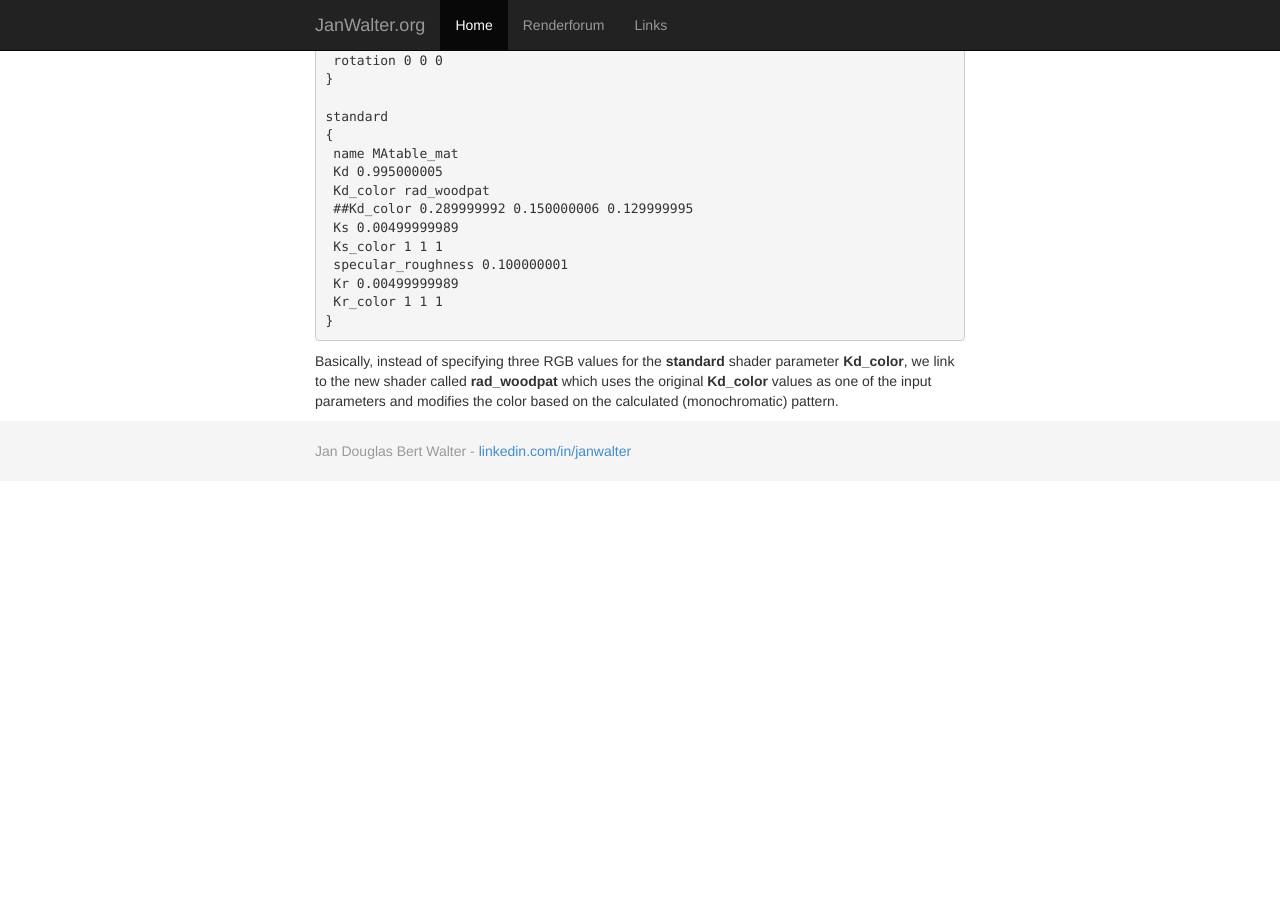
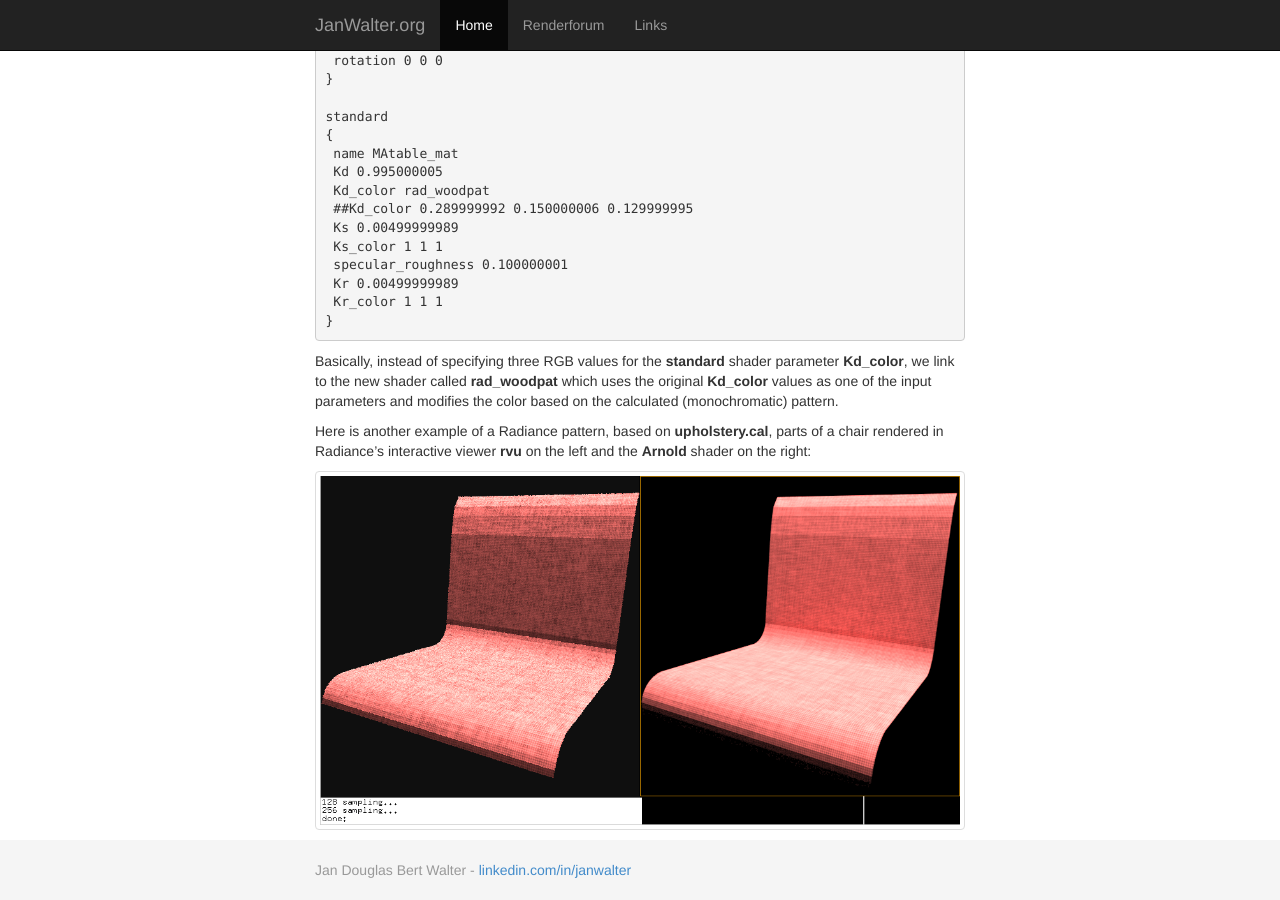
Before and after one commit to wahn/jan_walter_org, a Jekyll site: the page built from _posts/2014-06-25-conference-radiance_patterns.markdown, in a window 1280 px wide and 900 px high, scrolled down 5684 px. Built offline with Jekyll 4.4.1, drawn with Linux system fonts in a browser that asks for light colours; nearby versions of some CDN libraries; library files that are not in the unit come from our copies; Markdown is read by kramdown in place of the engine named in the settings; before the commit the page ends 6165 px from its top, so only the background shows below that.

Commit message:
Add another Radiance pattern based on upholstery.cal.

```diff
--- a/_posts/2014-06-25-conference-radiance_patterns.markdown
+++ b/_posts/2014-06-25-conference-radiance_patterns.markdown
@@ -303,6 +303,14 @@ __rad_woodpat__ which uses the original __Kd_color__ values as one of
 the input parameters and modifies the color based on the calculated
 (monochromatic) pattern.
 
+Here is another example of a Radiance pattern, based on
+__upholstery.cal__, parts of a chair rendered in Radiance's
+interactive viewer __rvu__ on the left and the __Arnold__ shader on
+the right:
+
+<img src="/assets/rad_upholstery.png" alt="Chair pattern rendered in
+Radiance vs. Arnold" width="650" class="img-thumbnail"/>
+
 [conf-room]:          https://www.janwalter.org/renderforum/index.php?topic=15.0
 [radiance]:           http://radsite.lbl.gov/radiance
 [vi]:                 https://en.wikipedia.org/wiki/Vi
```
Also changed, not shown: assets/rad_upholstery.png (added).
